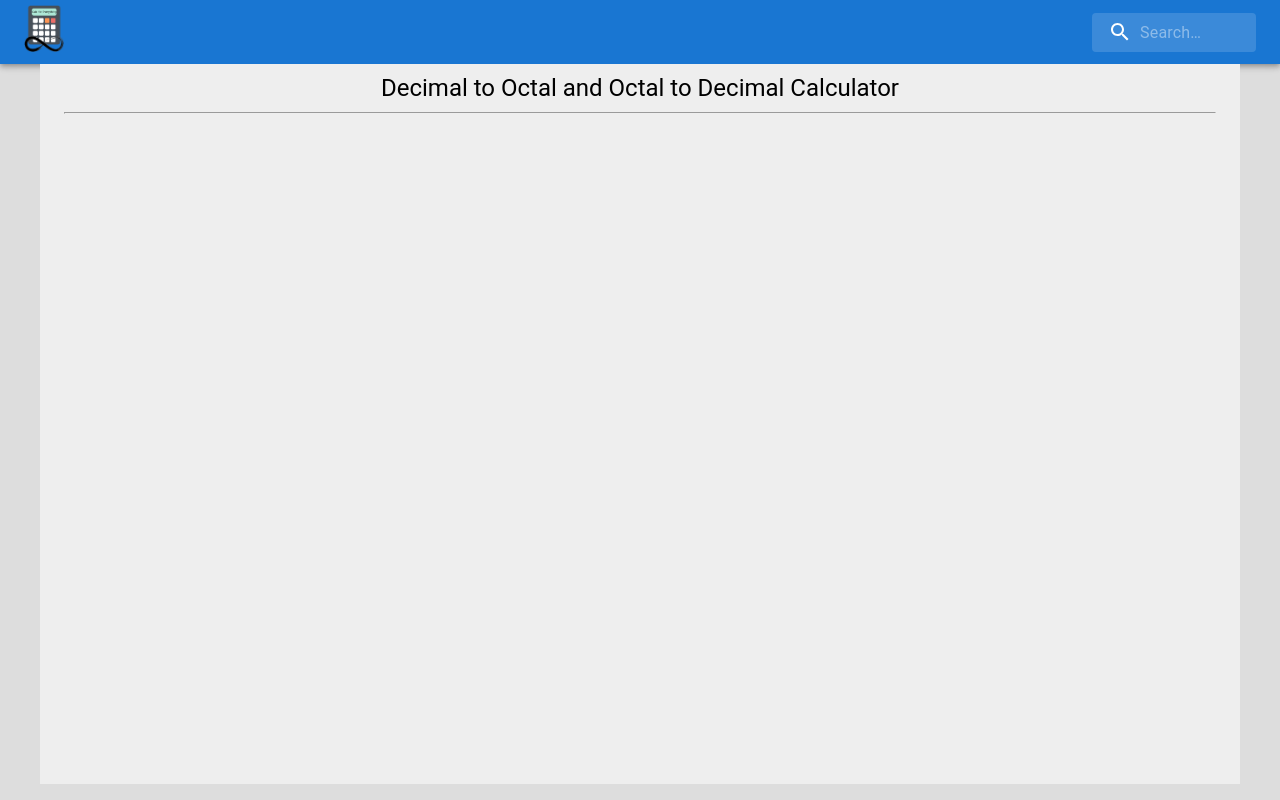
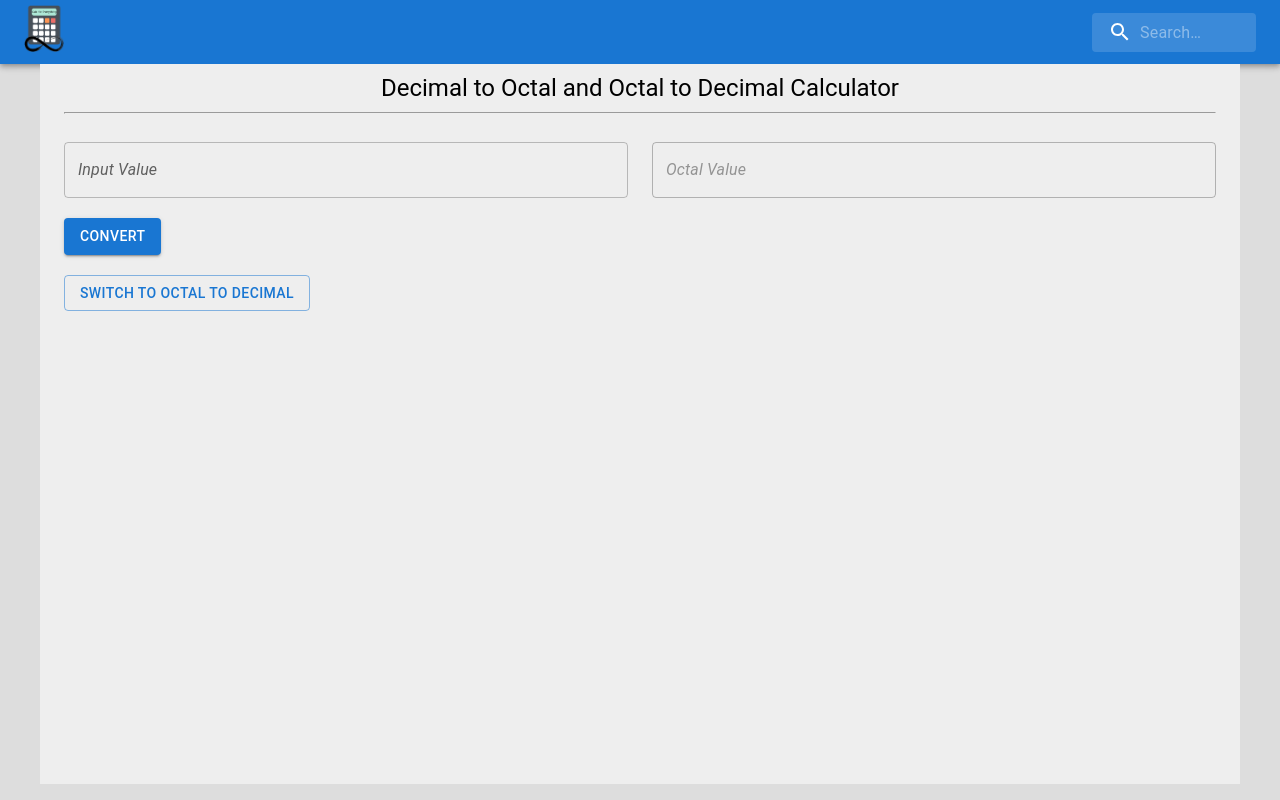
Before and after one commit to SarthakKeshari/calc_for_everything, a React (Create React App) app in the folder calculators/: page /decoctandoctdec in a window 1280 px wide. Built offline with nearby package versions, Linux system fonts and the light colour scheme.

Commit message:
Decimal to Octal and vice versa

```diff
--- a/calculators/src/computer_science/decToOctAndOctToDec/MainDecToOctAndOctToDec.js
+++ b/calculators/src/computer_science/decToOctAndOctToDec/MainDecToOctAndOctToDec.js
@@ -1,14 +1,74 @@
-import React from 'react';
-import { Container, Typography } from '@mui/material';
+import React, { useState } from 'react';
+import { Container, Typography, TextField, Button, Grid } from '@mui/material';
 
-function MainDecToOctAndOctToDec(){
-    return(
-        <Container maxWidth="lg" sx={{ bgcolor: '#eeeeee', minHeight: '90vh', paddingY:"10" }}>
-            <Typography pt={1} variant='h5' sx = {{textAlign: "center"}}>Decimal to Octal and Octal to Decimal Calculator</Typography>
-            <hr/>
-            <br/>
-        </Container>
-    )
+function MainDecToOctAndOctToDec() {
+  const [inputValue, setInputValue] = useState('');
+  const [outputValue, setOutputValue] = useState('');
+  const [conversionMode, setConversionMode] = useState('decimalToOctal');
+
+  const handleInputChange = (e) => {
+    setInputValue(e.target.value);
+  };
+
+  const handleConvert = () => {
+    if (conversionMode === 'decimalToOctal') {
+      // Convert decimal to octal
+      const decimalValue = parseInt(inputValue, 10);
+      if (!isNaN(decimalValue)) {
+        setOutputValue(decimalValue.toString(8));
+      } else {
+        setOutputValue('Invalid input');
+      }
+    } else {
+      // Convert octal to decimal
+      const octalValue = parseInt(inputValue, 8);
+      if (!isNaN(octalValue)) {
+        setOutputValue(octalValue.toString());
+      } else {
+        setOutputValue('Invalid input');
+      }
+    }
+  };
+
+  return (
+    <Container maxWidth="lg" sx={{ bgcolor: '#eeeeee', minHeight: '90vh', paddingY: '10' }}>
+      <Typography pt={1} variant='h5' sx={{ textAlign: "center" }}>Decimal to Octal and Octal to Decimal Calculator</Typography>
+      <hr />
+      <br />
+      <Grid container spacing={3}>
+        <Grid item xs={6}>
+          <TextField
+            label="Input Value"
+            variant="outlined"
+            fullWidth
+            value={inputValue}
+            onChange={handleInputChange}
+          />
+        </Grid>
+        <Grid item xs={6}>
+          <TextField
+            label={conversionMode === 'decimalToOctal' ? 'Octal Value' : 'Decimal Value'}
+            variant="outlined"
+            fullWidth
+            value={outputValue}
+            disabled
+          />
+        </Grid>
+      </Grid>
+      <br />
+      <Button variant="contained" onClick={handleConvert}>
+        Convert
+      </Button>
+      <br />
+      <br />
+      <Button
+        variant="outlined"
+        onClick={() => setConversionMode(conversionMode === 'decimalToOctal' ? 'octalToDecimal' : 'decimalToOctal')}
+      >
+        {conversionMode === 'decimalToOctal' ? 'Switch to Octal to Decimal' : 'Switch to Decimal to Octal'}
+      </Button>
+    </Container>
+  );
 }
 
 export default MainDecToOctAndOctToDec;
```
